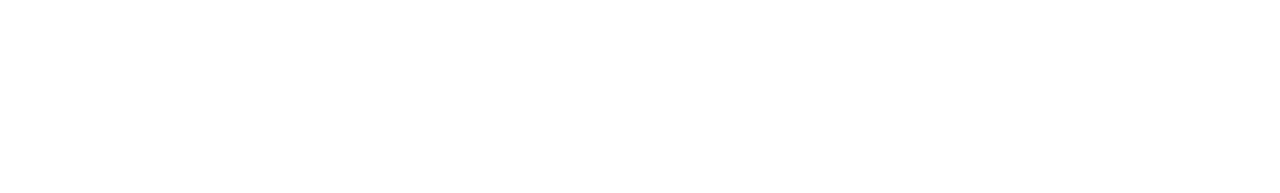
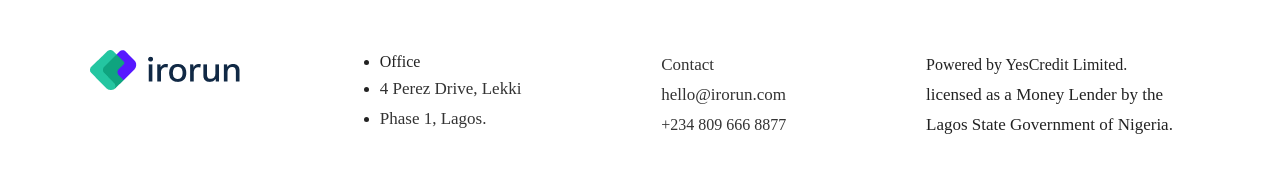
Before and after one commit to emirhan7788M/Irorun-sayt, a plain HTML site: page index.html in a window 1280 px wide. Drawn offline with Linux system fonts and the light colour scheme.

Commit message:
add footer

```diff
--- a/css/style.css
+++ b/css/style.css
@@ -37,51 +37,125 @@ img {
     padding: 0 30px;
     /* background-color: rgb(129, 70, 70); */
 }
+.footer_section {
 
-.contant-header {
-    max-width: 1100px;
+    max-width: 100%;
+    padding: 50px;
+    justify-content: space-between;
     display: flex;
-    align-items: center;
-    margin-left: 100px;
-    margin-top: 45px;
-    /* justify-content: space-around; */
 }
 
-.logo-img {
-    display: block;
-    cursor: pointer;
+
+.footer_link {
+    text-decoration: none;
 }
 
-.container-list {
-    list-style-type: none;
-    display: flex;
-    align-items: center;
-    margin-left: 165px;
+.footer_link_ofice {
+    font-size: 17px;
+    line-height: 30px;
+    width: 52px;
+    color: #333333;
+    transition: all 0.3s ease;
 }
 
-.list-item {
-    /* margin-top: 48px; */
-    margin-right: 40px;
+.footer_perez {
+    font-size: 17px;
+    line-height: 30px;
+    width: 167px;
+    text-decoration: none;
+    color: #333333;
+    transition: all 0.3s ease;
 }
 
-.list-item-link {
-    text-decoration: none;
-    color: #222;
-    border-bottom: 2px solid transparent;
+.footer_perez:hover {
+    color: #8a8383;
+    transition: all 0.3s ease;
 }
 
-.list-item-link:hover {
-    color: #0082F3;
-    border-bottom: 2px solid #0082F3;
-    padding: 0;
-    padding-bottom: -2px;
+.footer_perez:active {
+    opacity: 0.7;
 }
 
-.list-item-link:active {
-    color: #0082F3;
-    opacity: 0.6;
+.footer_lagos {
+    font-size: 17px;
+    line-height: 30px;
+    text-decoration: none;
+    color: #333333;
 }
 
-.home-link {
-    color: #0082F3;
+.footer_lagos:hover {
+    color: #8a8383;
+    transition: all 0.3s ease;
 }
+
+.footer_lagos:active {
+    opacity: 0.7;
+}
+
+.link_com {
+    font-size: 17px;
+    line-height: 30px;
+    color: #333333;
+    text-decoration: none;
+}
+
+.link_com:hover {
+    color: #8a8383;
+    transition: all 0.3s ease;
+}
+
+.link_com:active {
+    opacity: 0.8;
+}
+
+.footer_link_a {
+    display: flex;
+    flex-direction: column;
+}
+
+.link__contact {
+    font-size: 17px;
+    line-height: 30px;
+    color: #333333;
+    text-decoration: none;
+    transition: all 0.3s ease;
+}
+
+.link__contact:hover {
+    color: #8a8383;
+    transition: all 0.3s ease;
+}
+
+.link__contact:active {
+    opacity: 0.7;
+}
+
+.link_nuber {
+    font-size: 16px;
+    line-height: 30px;
+    color: #333333;
+    text-decoration: none;
+}
+
+.link_nuber:hover {
+    color: #8a8383;
+    transition: all 0.3s ease;
+}
+
+.link_nuber:active {
+    opacity: 0.7;
+}
+
+/* paragrf */
+
+.footer_text_firts {
+    font-size: 16px;
+    line-height: 30px;
+    width: 258px;
+}
+
+.footer_text_second {
+    font-size: 17px;
+    line-height: 30px;
+    width: 264px;
+}
--- a/index.html
+++ b/index.html
@@ -1,5 +1,6 @@
 <!DOCTYPE html>
 <html lang="en">
+
 <head>
     <meta charset="UTF-8">
     <meta http-equiv="X-UA-Compatible" content="IE=edge">
@@ -8,7 +9,48 @@
     <link rel="stylesheet" href="css/normalize.css">
     <link rel="stylesheet" href="css/style.css">
 </head>
+
 <body>
+    <footer class="content__footer">
+        <div class="container">
+            <div class="footer_section ">
+                <div class="footer_logo">
+                    <a href="#"><img src="/img/logo_footer.png" width="150" height="40" alt="logo"></a>
+                </div>
+                <div class="office">
+                    <ul class="footer_link">
+                        <li class="footer_item">
+                            Office
+                        </li>
+                        <li class="footer_item">
+                            <a class="footer_perez" href="https://maps.app.goo.gl/vHrv7wqDg5SUospB9">4 Perez Drive,
+                                Lekki</a>
+                        </li>
+                        <li class="footer_item">
+                            <a class="footer_lagos " href="https://maps.app.goo.gl/vHrv7wqDg5SUospB9">Phase 1,
+                                Lagos.</a>
+                        </li>
+                    </ul>
+                </div>
+                <!--
+                        1
+                     -->
+
+                <div class="footer_link_a">
+                    <a class="link__contact" href="https://maps.app.goo.gl/vHrv7wqDg5SUospB9">Contact</a>
+                    <a class="link_com" href="https://maps.app.goo.gl/vHrv7wqDg5SUospB9"> hello@irorun.com</a>
+                    <a class="link_nuber" href="https://maps.app.goo.gl/vHrv7wqDg5SUospB9">+234 809 666 8877</a>
+                </div>
+                <div class="footer_text">
+                    <p class="footer_text_firts">Powered by YesCredit Limited.</p>
+                    <p class="footer_text_second">
+                        licensed as a Money Lender by the Lagos State Government of Nigeria.
+                    </p>
+                </div>
+            </div>
+        </div>
+    </footer>
 
 </body>
+
 </html>
```
Also changed, not shown: css/normalize.css, img/appsotre.png (added), img/google.png (added), img/logo_footer.png (added).
